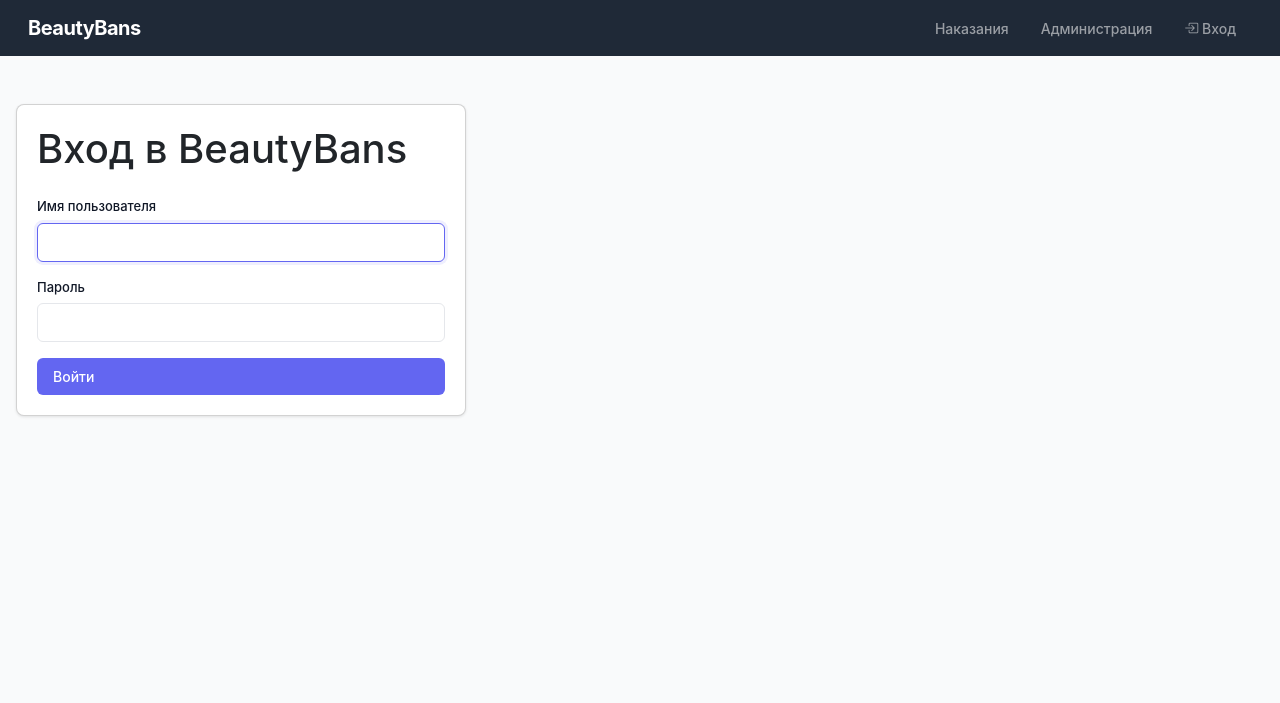
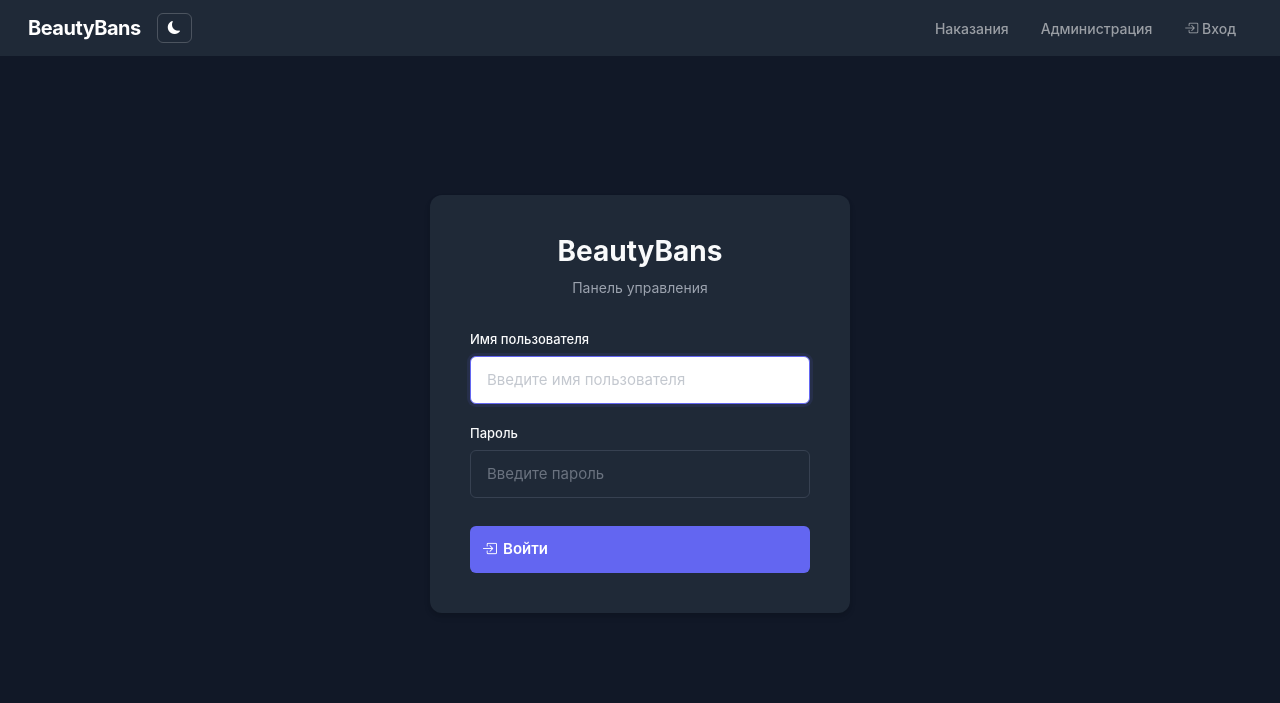
Before and after one commit to qwingel/BeautyBans, a Django app: page /adminpanel/login/ in a window 1280 px wide. Shown: the top 703 px of the page. Run offline with Django 5.2, Linux system fonts and the light colour scheme.

Commit message:
fix theme toggle, login page design, and form UX improvements

```diff
--- a/beautybans/templates/base.html
+++ b/beautybans/templates/base.html
@@ -275,6 +275,11 @@
             transition: border-color 0.15s ease;
         }
 
+        .form-control::placeholder {
+            color: var(--bb-text-muted);
+            opacity: 0.6;
+        }
+
         .form-control:focus, .form-select:focus {
             outline: none;
             border-color: var(--bb-primary);
@@ -284,6 +289,27 @@
         .form-select-sm {
             padding: 0.375rem 0.625rem;
             font-size: 0.8125rem;
+        }
+
+        /* Django специфичные классы */
+        .helptext {
+            display: block;
+            font-size: 0.75rem;
+            color: var(--bb-text-muted);
+            margin-top: 0.25rem;
+        }
+
+        .errorlist {
+            list-style: none;
+            padding: 0;
+            margin: 0.25rem 0 0 0;
+            font-size: 0.75rem;
+            color: var(--bb-danger);
+        }
+
+        select option {
+            background: var(--bb-surface);
+            color: var(--bb-text);
         }
 
         /* Табы */
@@ -370,7 +396,10 @@
 <body>
     <nav class="navbar navbar-expand-lg navbar-dark bg-dark">
         <div class="container-fluid">
-            <a class="navbar-brand ms-3" href="/">BeautyBans</a>
+            <a class="navbar-brand ms-3" href="{% if user.is_authenticated %}{% url 'servers:list' %}{% else %}{% url 'public_bans' %}{% endif %}">BeautyBans</a>
+            <button id="theme-toggle" class="btn btn-sm" style="margin-right: 1rem; background: transparent; border: 1px solid rgba(255,255,255,0.2); color: white; padding: 0.25rem 0.625rem;">
+                <i class="bi bi-moon-fill" id="theme-icon"></i>
+            </button>
             <div class="navbar-nav ms-auto me-3">
                 {% if user.is_authenticated %}
                 <a class="nav-link {% if request.resolver_match.app_name == 'servers' %}active{% endif %}" href="{% url 'servers:list' %}">Серверы</a>
@@ -395,5 +424,32 @@
     </div>
 
     <script src="https://cdn.jsdelivr.net/npm/bootstrap@5.3.0/dist/js/bootstrap.bundle.min.js"></script>
+    <script>
+    // Переключение темы
+    const themeToggle = document.getElementById('theme-toggle');
+    const themeIcon = document.getElementById('theme-icon');
+    const html = document.documentElement;
+
+    // Загрузка сохранённой темы
+    const savedTheme = localStorage.getItem('theme') || 'dark';
+    html.setAttribute('data-theme', savedTheme);
+    updateThemeIcon(savedTheme);
+
+    themeToggle.addEventListener('click', () => {
+        const currentTheme = html.getAttribute('data-theme');
+        const newTheme = currentTheme === 'dark' ? 'light' : 'dark';
+        html.setAttribute('data-theme', newTheme);
+        localStorage.setItem('theme', newTheme);
+        updateThemeIcon(newTheme);
+    });
+
+    function updateThemeIcon(theme) {
+        if (theme === 'dark') {
+            themeIcon.className = 'bi bi-moon-fill';
+        } else {
+            themeIcon.className = 'bi bi-sun-fill';
+        }
+    }
+    </script>
 </body>
 </html>
--- a/beautybans/templates/registration/login.html
+++ b/beautybans/templates/registration/login.html
@@ -3,40 +3,134 @@
 {% block title %}Вход - BeautyBans{% endblock %}
 
 {% block content %}
-<div class="card" style="max-width: 450px;">
-    <div class="card-body">
-        <h1 class="mb-4">Вход в BeautyBans</h1>
+<style>
+    .login-container {
+        min-height: calc(100vh - 200px);
+        display: flex;
+        align-items: center;
+        justify-content: center;
+    }
+
+    .login-card {
+        width: 100%;
+        max-width: 420px;
+        background: var(--bb-surface);
+        border-radius: 0.75rem;
+        box-shadow: 0 4px 6px rgba(0, 0, 0, 0.1), 0 2px 4px rgba(0, 0, 0, 0.06);
+        padding: 2.5rem;
+    }
+
+    .login-header {
+        text-align: center;
+        margin-bottom: 2rem;
+    }
+
+    .login-title {
+        font-size: 1.75rem;
+        font-weight: 700;
+        color: var(--bb-text);
+        margin-bottom: 0.5rem;
+    }
+
+    .login-subtitle {
+        font-size: 0.875rem;
+        color: var(--bb-text-muted);
+    }
+
+    .login-form .form-group {
+        margin-bottom: 1.25rem;
+    }
+
+    .login-form .form-control {
+        padding: 0.75rem 1rem;
+        font-size: 0.9375rem;
+    }
+
+    .login-btn {
+        width: 100%;
+        padding: 0.75rem;
+        font-size: 0.9375rem;
+        font-weight: 600;
+        margin-top: 0.5rem;
+    }
+
+    .alert-custom {
+        padding: 0.875rem 1rem;
+        border-radius: 0.5rem;
+        font-size: 0.875rem;
+        margin-bottom: 1.5rem;
+        border: 1px solid;
+    }
+
+    .alert-danger-custom {
+        background: #fee2e2;
+        border-color: #fecaca;
+        color: #991b1b;
+    }
+
+    @media (prefers-color-scheme: dark) {
+        .alert-danger-custom {
+            background: #7f1d1d;
+            border-color: #991b1b;
+            color: #fecaca;
+        }
+    }
+
+    :root[data-theme="dark"] .alert-danger-custom {
+        background: #7f1d1d;
+        border-color: #991b1b;
+        color: #fecaca;
+    }
+</style>
+
+<div class="login-container">
+    <div class="login-card">
+        <div class="login-header">
+            <h1 class="login-title">BeautyBans</h1>
+            <p class="login-subtitle">Панель управления</p>
+        </div>
 
         {% if form.errors %}
-        <div class="alert alert-danger" role="alert">
-            Неверное имя пользователя или пароль.
+        <div class="alert-custom alert-danger-custom">
+            <i class="bi bi-exclamation-circle-fill"></i>
+            Неверное имя пользователя или пароль
         </div>
         {% endif %}
 
-        {% if next %}
-            {% if user.is_authenticated %}
-            <div class="alert alert-warning" role="alert">
-                У вас нет доступа к этой странице.
-            </div>
-            {% endif %}
-        {% endif %}
-
-        <form method="post" action="{% url 'login' %}">
+        <form method="post" action="{% url 'login' %}" class="login-form">
             {% csrf_token %}
 
-            <div class="mb-3">
+            <div class="form-group">
                 <label for="id_username" class="form-label">Имя пользователя</label>
-                <input type="text" name="username" class="form-control" id="id_username" required autofocus>
+                <input
+                    type="text"
+                    name="username"
+                    class="form-control"
+                    id="id_username"
+                    placeholder="Введите имя пользователя"
+                    required
+                    autofocus
+                >
             </div>
 
-            <div class="mb-3">
+            <div class="form-group">
                 <label for="id_password" class="form-label">Пароль</label>
-                <input type="password" name="password" class="form-control" id="id_password" required>
+                <input
+                    type="password"
+                    name="password"
+                    class="form-control"
+                    id="id_password"
+                    placeholder="Введите пароль"
+                    required
+                >
             </div>
 
             <input type="hidden" name="next" value="{{ next }}" />
 
-            <button type="submit" class="btn btn-primary w-100">Войти</button>
+            <button type="submit" class="btn btn-primary login-btn">
+                <i class="bi bi-box-arrow-in-right"></i>
+                Войти
+            </button>
         </form>
     </div>
 </div>
```
Also changed, not shown: beautybans/admins/forms.py (+31 -8 lines), beautybans/punishments/forms.py (+26 -8 lines), beautybans/servers/forms.py (+17 -5 lines).
